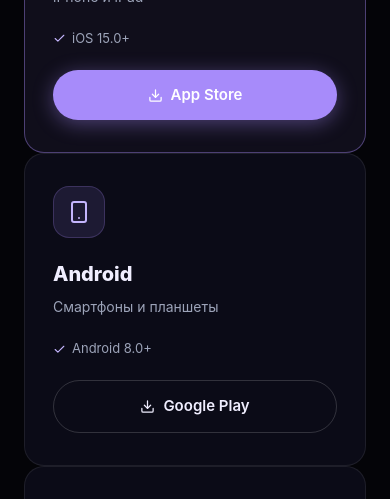
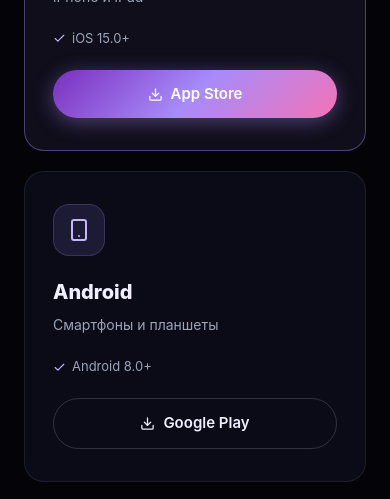
Before and after one commit to kriptononny-lab/librachat, a Next.js app: page /download in a window 390 px wide. Shown: the part 928-1427 px from the top of the page. Built offline with nearby package versions, Linux system fonts and the light colour scheme; no server answers.

Commit message:
feat: aurora color scheme

```diff
--- a/src/app/download/page.tsx
+++ b/src/app/download/page.tsx
@@ -278,13 +278,15 @@ export default function DownloadPage() {
                     <Link
                       href={href}
                       style={{
-                        display: "flex",
+                        display: "inline-flex",
                         alignItems: "center",
                         justifyContent: "center",
                         gap: "8px",
-                        padding: "13px 20px",
+                        padding: "12px 24px",
                         borderRadius: "999px",
-                        background: primary ? "#A78BFA" : "transparent",
+                        background: primary
+                          ? "linear-gradient(135deg,#7B2FBE,#A78BFA,#F472B6)"
+                          : "transparent",
                         color: primary ? "#fff" : "#F0EEFF",
                         fontSize: "15px",
                         fontWeight: 600,
--- a/src/components/sections/pricing-client.tsx
+++ b/src/components/sections/pricing-client.tsx
@@ -175,9 +175,9 @@ export function PricingClient({
               display: "inline-flex",
               padding: "4px",
               borderRadius: "999px",
-              gap: "4px",
-              background: "rgba(255,255,255,0.03)",
-              border: "1px solid rgba(255,255,255,0.07)",
+              gap: "8px",
+              background: "none",
+              border: "none",
               marginTop: "8px",
             }}
           >
--- a/src/styles/globals.css
+++ b/src/styles/globals.css
@@ -397,3 +397,16 @@ a[class*="rounded-"] {
     justify-content: center;
   }
 }
+
+/* Platform grid (download page) */
+.platform-grid {
+  display: grid;
+  grid-template-columns: repeat(3, 1fr);
+}
+@media (max-width: 900px) {
+  .platform-grid {
+    grid-template-columns: 1fr;
+    max-width: 480px;
+    margin: 0 auto;
+  }
+}
```
